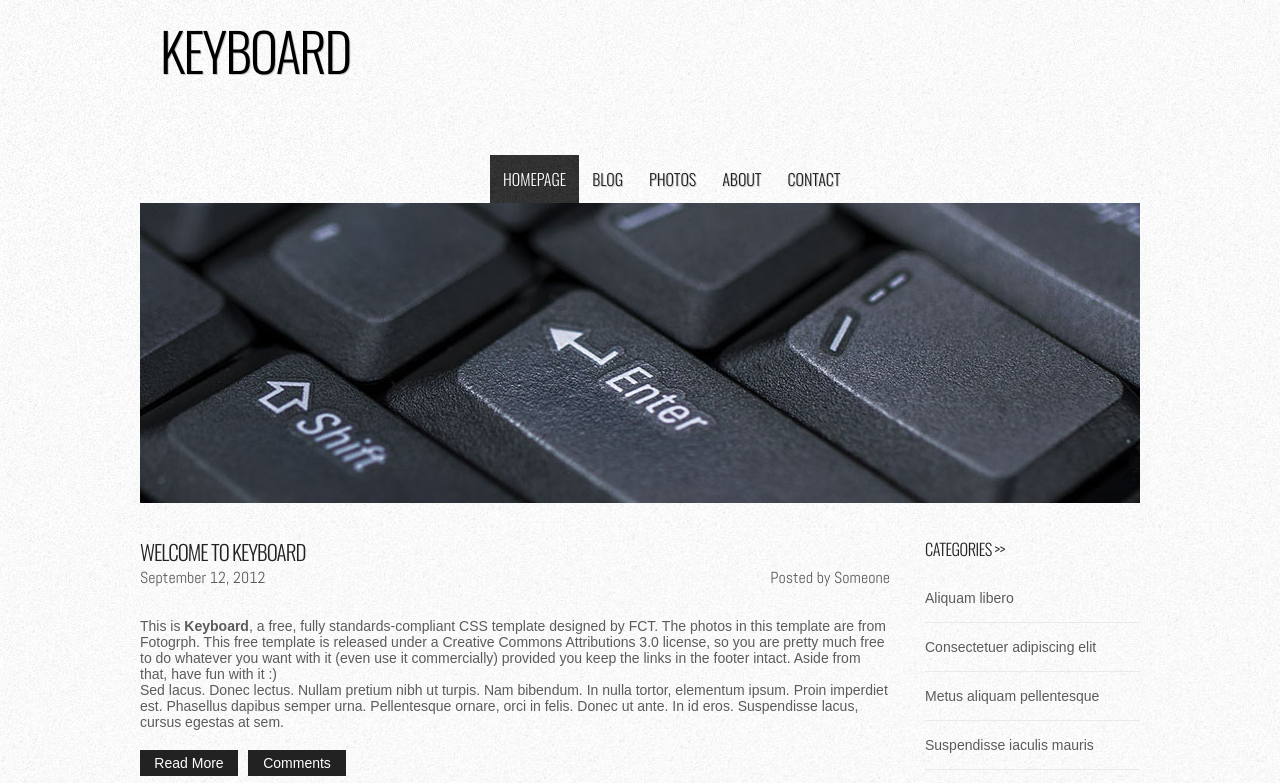
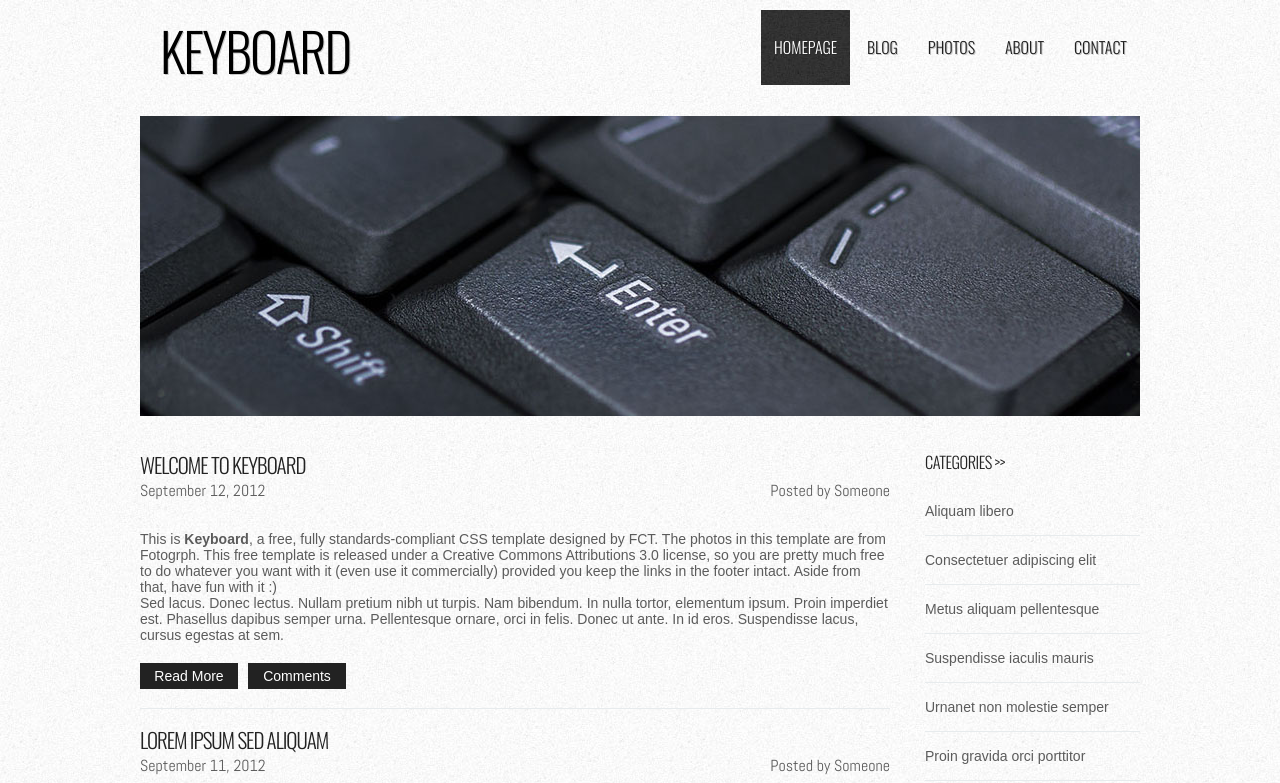
Before and after one commit to EmmyLou522/conversion_allen_emily, a plain HTML site: page index.html in a window 1280 px wide. Shown: the top 783 px of the page. Drawn offline with nearby package versions, Linux system fonts and the light colour scheme.

Commit message:
resize and reposition navigation links
The navigation links display oddly on the tablet/desktop layout.
This change moves them to be inline with the page header.

```diff
--- a/css/main.css
+++ b/css/main.css
@@ -38,6 +38,10 @@ a:visited {
     #header {
         width: 100%;
     }
+
+.banner-img {
+    margin-top: 16px;
+}
 
 /* Logo */
 
@@ -96,7 +100,7 @@ a:visited {
     }
    /* tablet */
 
-@media screen and (min-width: 570px) {
+@media screen and (min-width: 625px) {
         #logo {
             float: left;
             width: 33%;
@@ -116,13 +120,17 @@ a:visited {
         }
 
         #menu {
-            float: left;
-            width: 65%;
-            margin-top: 15%;
+            float: right;
         }
 
         #menu ul {
             list-style-type: none;
+            margin-top: 10px;
+            padding: 0;
+        }
+
+        #menu li {
+            display: inline-block;
         }
 
         #menu ul a {
@@ -140,6 +148,7 @@ a:visited {
             border: none;
             padding-right: 13px;
             padding-left: 13px;
+            line-height: 75px;
         }
     }
 
--- a/index.html
+++ b/index.html
@@ -23,7 +23,7 @@
                     <li><a href="#">Contact</a></li>
                 </ul>
             </nav>
-    <img src="img/img02.jpg" alt="picture of keyboard"/>
+        <img class="banner-img" src="img/img02.jpg" alt="picture of keyboard"/>
     </header>
     <!-- end #header -->
 
```
